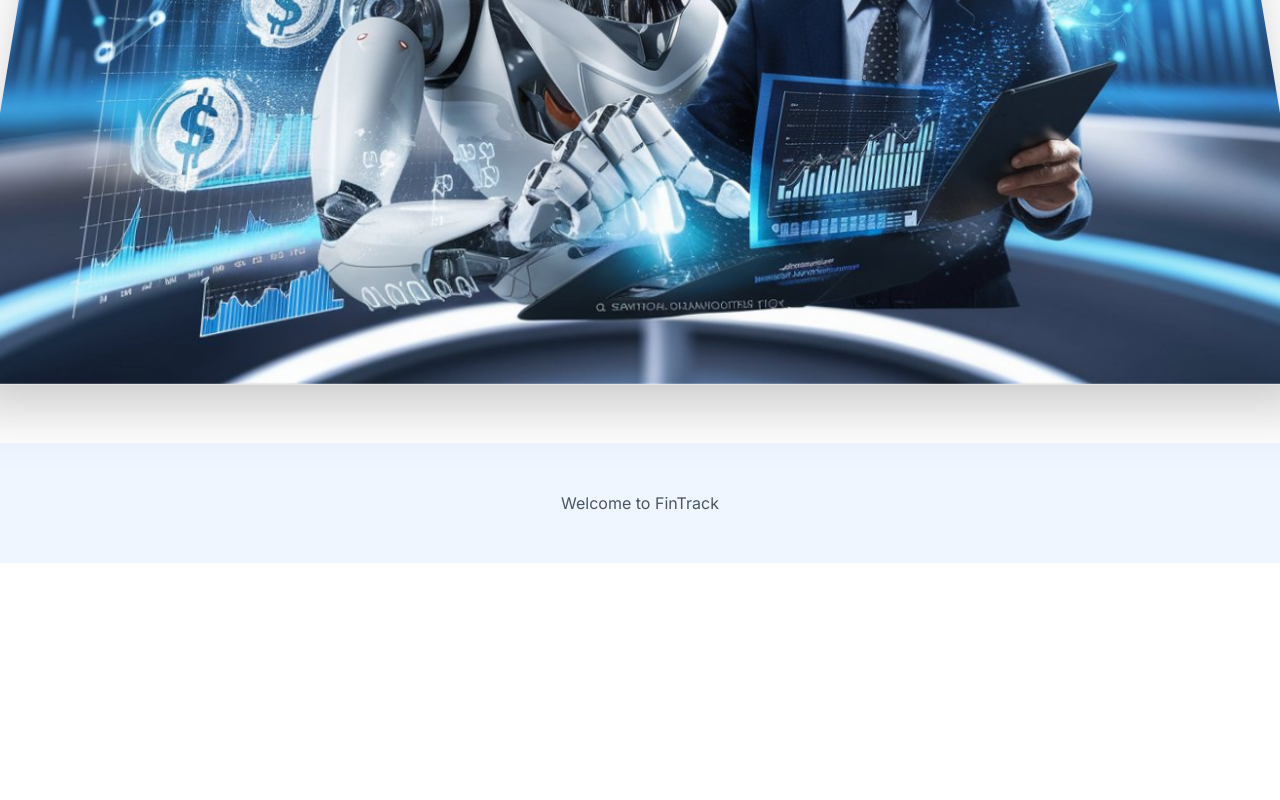
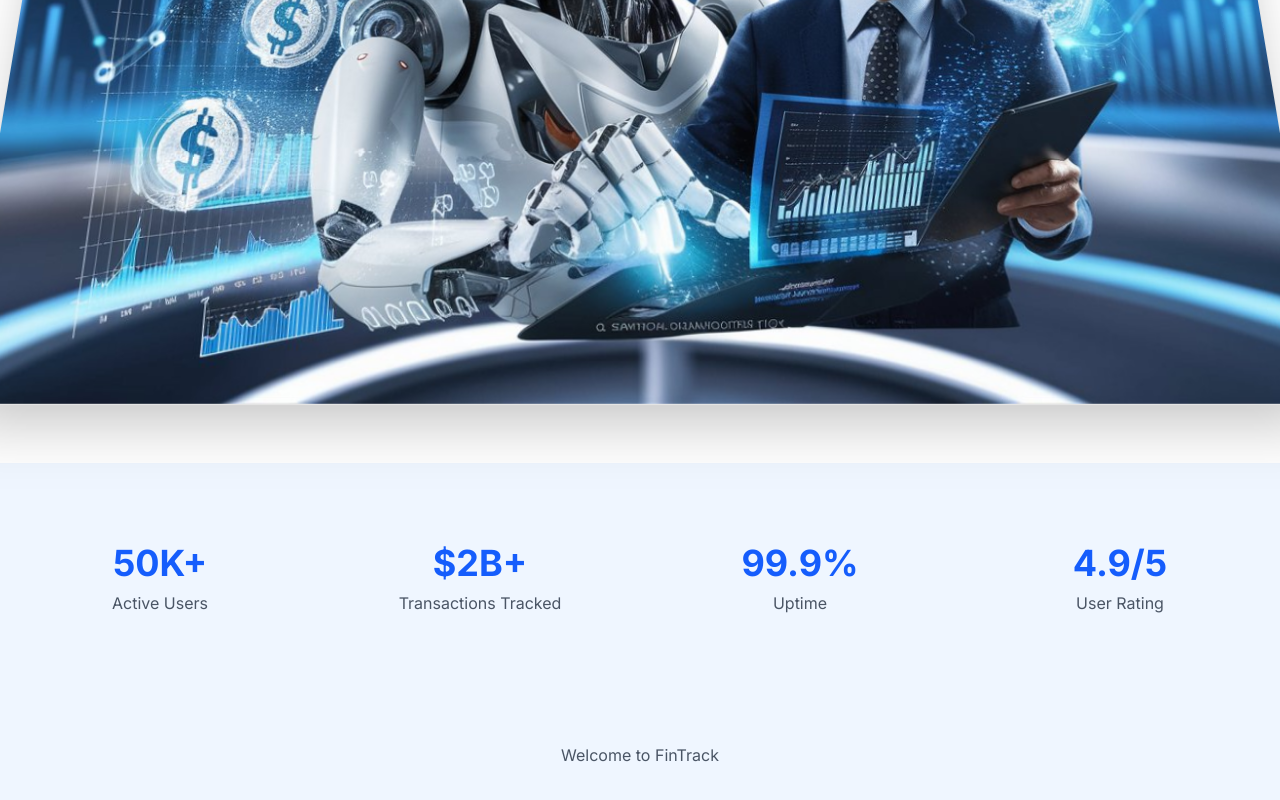
Before and after one commit to Manikesh19/FinTrack, a Next.js app: page / in a window 1280 px wide. Shown: the part 826-1626 px from the top of the page. Before the commit the page ends 1389 px from the top, so only its background shows below. Built offline with nearby package versions, Linux system fonts and the light colour scheme; no server answers.

Commit message:
continuing homepage setup

```diff
--- a/app/page.js
+++ /dev/null
@@ -1,8 +0,0 @@
-import HeroSection from "@/components/herosection";
-import { Button } from "@/components/ui/button";
-
-export default function Home() {
-  return (
-      <HeroSection/>
-  );
-}
--- /dev/null
+++ b/app/page.jsx
@@ -0,0 +1,29 @@
+import HeroSection from "@/components/herosection";
+import { Button } from "@/components/ui/button";
+import { statsData } from "@/data/landing";
+
+export default function Home() {
+  return (
+    <div className="mt-40">
+      <HeroSection/>
+
+      <section className="py-20 bg-blue-50">
+        <div className="container mx-auto px-4">
+          <div className="grid grid-cols-2 md:grid-cols-4 gap-8">
+            {statsData.map((statsData, index) => (
+              <div key={index} className="text-center">
+                <div className="text-4xl font-bold text-blue-600 mb-2">
+                  {statsData.value}
+                </div>
+                <div className="text-gray-600">
+                  {statsData.label}
+                </div>
+              </div>
+            ))}
+          </div>
+        </div>
+      </section>
+    </div>
+
+  );
+}
--- a/components/herosection.jsx
+++ b/components/herosection.jsx
@@ -26,7 +26,7 @@ const HeroSection = () => {
         return () => window.removeEventListener("scroll", handleScroll);
     },[])
     return (
-        <div className="pb-20 px-4 mt-35">
+        <div className="pb-20 px-4">
             <div className="container mx-auto text-center">
                 <h1 className="text-5xl md:8xl lg:text-[105px] pb-6 gradient-title">
                     Manage Your Finances <br/> With Intelligence
--- /dev/null
+++ b/data/landing.js
@@ -0,0 +1,111 @@
+import {
+  BarChart3,
+  Receipt,
+  PieChart,
+  CreditCard,
+  Globe,
+  Zap,
+} from "lucide-react";
+
+// Stats Data
+export const statsData = [
+  {
+    value: "50K+",
+    label: "Active Users",
+  },
+  {
+    value: "$2B+",
+    label: "Transactions Tracked",
+  },
+  {
+    value: "99.9%",
+    label: "Uptime",
+  },
+  {
+    value: "4.9/5",
+    label: "User Rating",
+  },
+];
+
+// Features Data
+export const featuresData = [
+  {
+    icon: <BarChart3 className="h-8 w-8 text-blue-600" />,
+    title: "Advanced Analytics",
+    description:
+      "Get detailed insights into your spending patterns with AI-powered analytics",
+  },
+  {
+    icon: <Receipt className="h-8 w-8 text-blue-600" />,
+    title: "Smart Receipt Scanner",
+    description:
+      "Extract data automatically from receipts using advanced AI technology",
+  },
+  {
+    icon: <PieChart className="h-8 w-8 text-blue-600" />,
+    title: "Budget Planning",
+    description: "Create and manage budgets with intelligent recommendations",
+  },
+  {
+    icon: <CreditCard className="h-8 w-8 text-blue-600" />,
+    title: "Multi-Account Support",
+    description: "Manage multiple accounts and credit cards in one place",
+  },
+  {
+    icon: <Globe className="h-8 w-8 text-blue-600" />,
+    title: "Multi-Currency",
+    description: "Support for multiple currencies with real-time conversion",
+  },
+  {
+    icon: <Zap className="h-8 w-8 text-blue-600" />,
+    title: "Automated Insights",
+    description: "Get automated financial insights and recommendations",
+  },
+];
+
+// How It Works Data
+export const howItWorksData = [
+  {
+    icon: <CreditCard className="h-8 w-8 text-blue-600" />,
+    title: "1. Create Your Account",
+    description:
+      "Get started in minutes with our simple and secure sign-up process",
+  },
+  {
+    icon: <BarChart3 className="h-8 w-8 text-blue-600" />,
+    title: "2. Track Your Spending",
+    description:
+      "Automatically categorize and track your transactions in real-time",
+  },
+  {
+    icon: <PieChart className="h-8 w-8 text-blue-600" />,
+    title: "3. Get Insights",
+    description:
+      "Receive AI-powered insights and recommendations to optimize your finances",
+  },
+];
+
+// Testimonials Data
+export const testimonialsData = [
+  {
+    name: "Sarah Johnson",
+    role: "Small Business Owner",
+    image: "https://randomuser.me/api/portraits/women/75.jpg",
+    quote:
+      "Welth has transformed how I manage my business finances. The AI insights have helped me identify cost-saving opportunities I never knew existed.",
+  },
+  {
+    name: "Michael Chen",
+    role: "Freelancer",
+    image: "https://randomuser.me/api/portraits/men/75.jpg",
+    quote:
+      "The receipt scanning feature saves me hours each month. Now I can focus on my work instead of manual data entry and expense tracking.",
+  },
+  {
+    name: "Emily Rodriguez",
+    role: "Financial Advisor",
+    image: "https://randomuser.me/api/portraits/women/74.jpg",
+    quote:
+      "I recommend Welth to all my clients. The multi-currency support and detailed analytics make it perfect for international investors.",
+  },
+];
```
